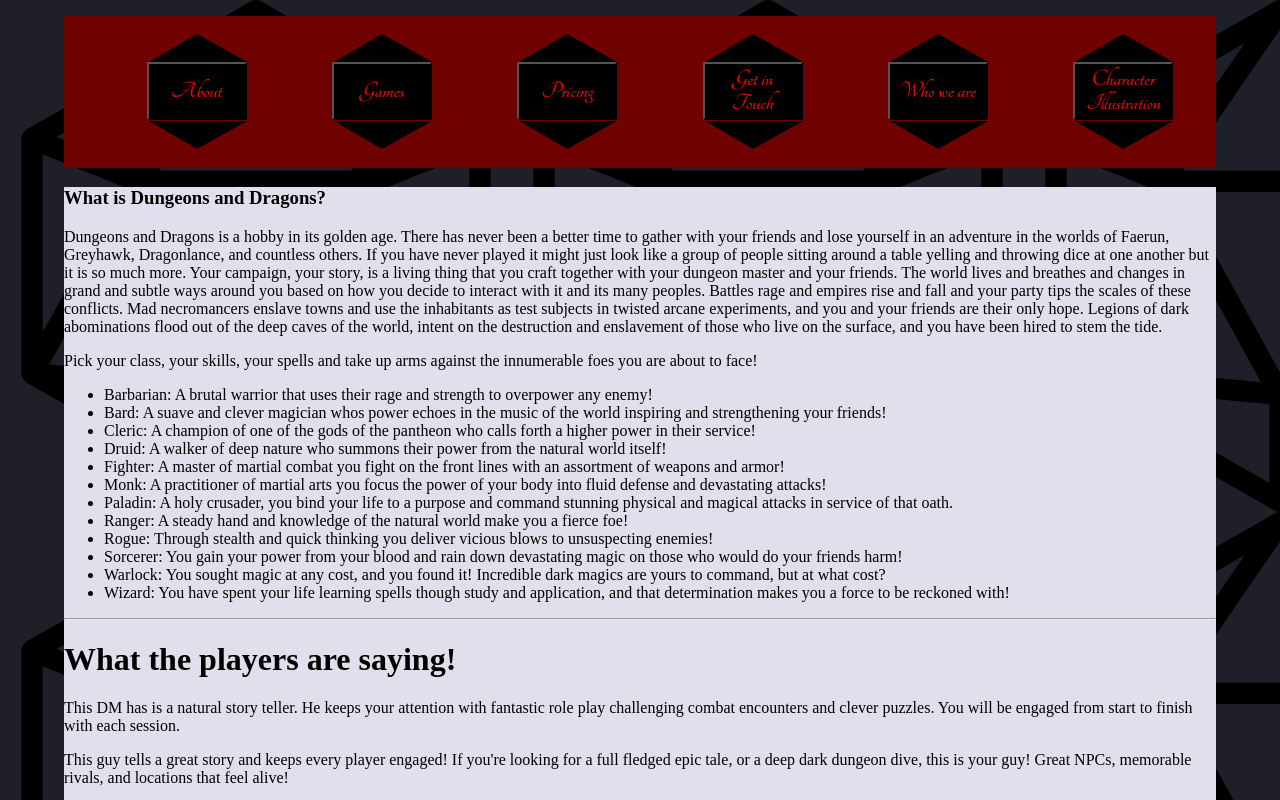
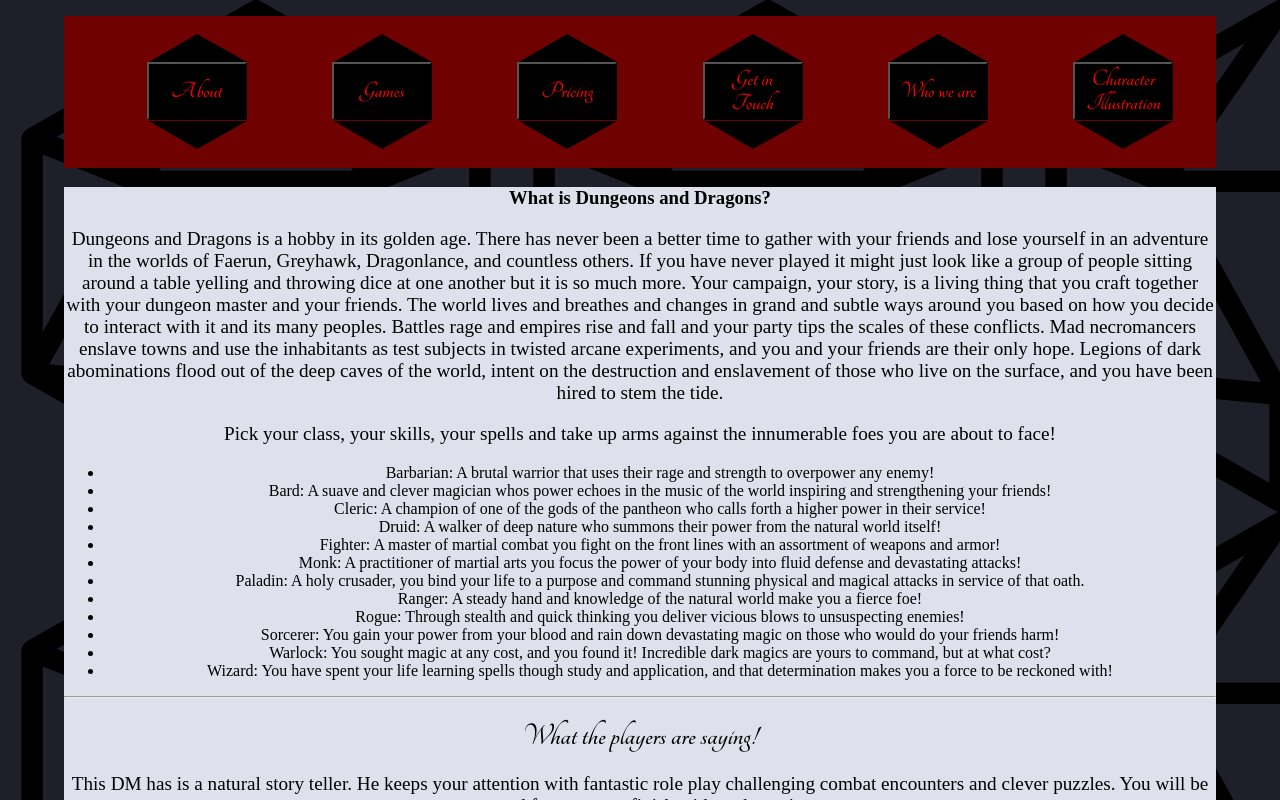
Before and after one commit to jcsryan/DM-page, a React (Create React App) app: page / in a window 1280 px wide. Shown: the top 800 px of the page. Built offline with nearby package versions, Linux system fonts and the light colour scheme.

Commit message:
css tweaks

```diff
--- a/src/components/Us/us.js
+++ b/src/components/Us/us.js
@@ -12,6 +12,7 @@
                 </div>
                 <img src={connor} alt="webpage screenshot" className="headshot"></img>
                 <h1>John Connor Ryan</h1>
+                <hr></hr>
                 <p>I have been playing dungeons and dragons since I was in highschool. For nearly two decades I have walked the worlds
                     of Faerun and Greyhawk, I have played nearly every class for many dungeon masters. Seven years ago I moved and
                     couldn't find a game, so I made one and I fell in love with the other side of D&D. Being a dungeon master is my
@@ -20,6 +21,7 @@
                     invite anyone with even a passing curiosity about dungeons and dragons to give it a try, and hopefully, you will
                     love it as much as I do.
                 </p>
+                <hr></hr>
             </div>
             <div class="Human">
                 <div className="Portrait">
@@ -27,11 +29,13 @@
                 </div>
                 <div className="text">
                 <h1>JT</h1>
+                <hr></hr>
                 <p>I've been running 5th Edition Dungeons and Dragons games for 2+ years now. I thoroughly enjoy running 1st party
                     modules such as the Lost Mines of Phandelver, Storm Kings Thunder, and Ghost of Saltmarsh.
                     I would also like to venture out into running campaigns or one shots that are not necessarily tied to
                     Wizards of the Coasts home campaign setting (The Forgotten Realms.) I like complex combat scenarios that really make the players
                     utilize all aspects of their party, survival is not promised.</p>
+                <hr></hr>
             </div>
             </div>
             <div class="Human">
@@ -40,9 +44,11 @@
                 </div>
                 <div className="text">
                 <h1>Cody</h1>
+                <hr></hr>
                 <p>Cody has been a regular player in both John and JT's running campaigns, he also freelances as a digital artist. If you are looking
                     for someone to bring your character to life with a bespoke illustration Cody has a talent for designing what you have in your mind.
                     From landscapes to headshots to full character illustration Cody will apply his knowledge and craftsmanship to your campaign. </p>
+                <hr></hr>
             </div>
             </div>
         </div>
--- a/src/index.css
+++ b/src/index.css
@@ -24,6 +24,19 @@
   background-color: #1F1F29;
 }
 
+p {
+  font-size: larger;
+}
+
+h1 {
+  font-family: 'Tangerine', cursive;
+  font-weight: 800;
+}
+
+.feather {
+  text-align: center;
+}
+
 .header {
   background-image: url(./components/assets/53957.jpg);
   text-align: center;
@@ -31,6 +44,7 @@
   margin: auto;
   display: block;
 }
+
 
 .navbar {
   background-color: #700101;
@@ -48,7 +62,7 @@
 }
 
 .text {
-  margin-top: 8rem;
+  margin-top: 3rem;
 }
 
 .container {
@@ -70,8 +84,6 @@
   background-color: 700101;
 
 }
-
-
 
 #nav-list-a {
   width: 100px;
@@ -132,9 +144,7 @@
 
 .column {
   flex: 40%;
-
   padding: 0 4px;
-
 }
 
 .column img {
@@ -146,6 +156,5 @@
 .row {
   width: 57%;
   margin-left: 20%;
-
   background-color: #E0E0EC;
 }
```
